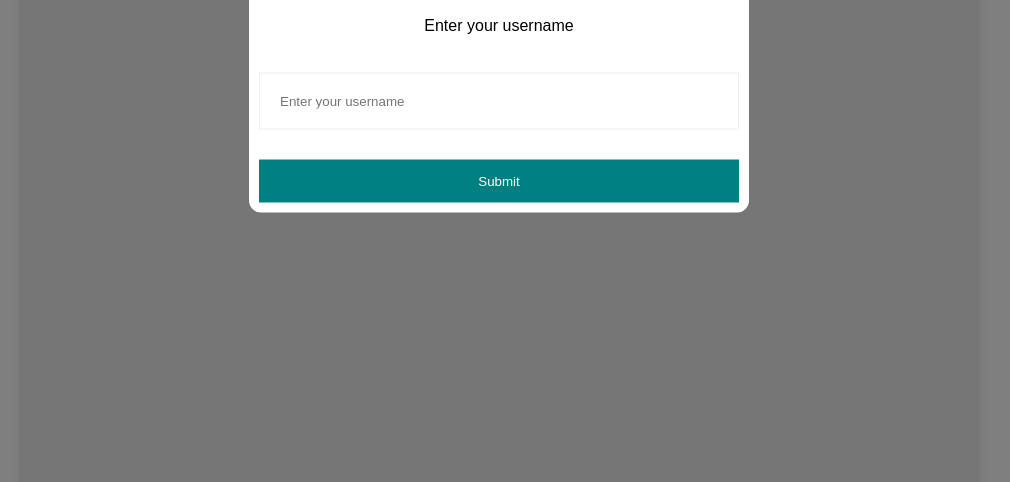
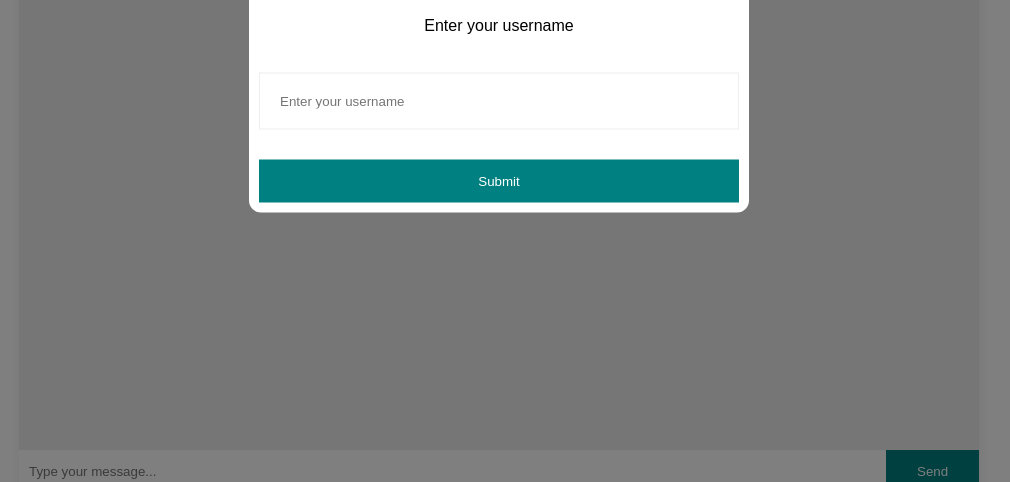
Before and after one commit to RaiCavalcanteOliveira/ChatNormal, a website: page public/index.html in a window 1280 px wide. Shown: the part 318-800 px from the top of the page, without its empty margins (141-1151 px from the left). Drawn offline with nearby package versions, Linux system fonts and the light colour scheme; no server answers.

Commit message:
Update style.css

```diff
--- a/public/style.css
+++ b/public/style.css
@@ -22,7 +22,7 @@ nav{
 }
 
 .chatbox{
-    height: 1000px;
+    height: 800px;
     list-style: none;
     display: flex;
     flex-flow: column;
```
